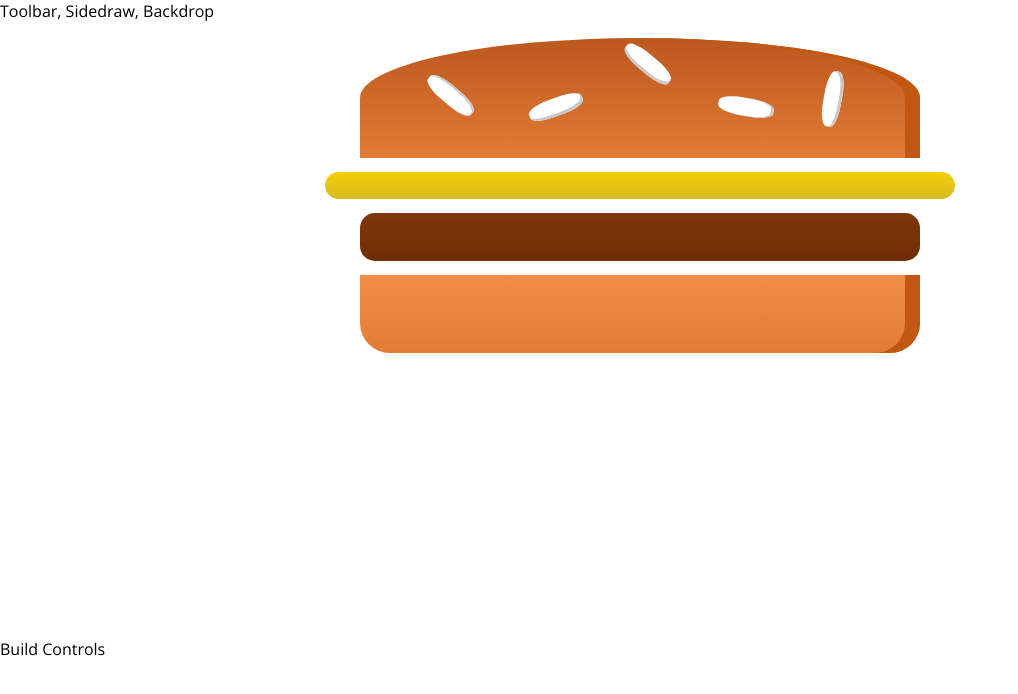
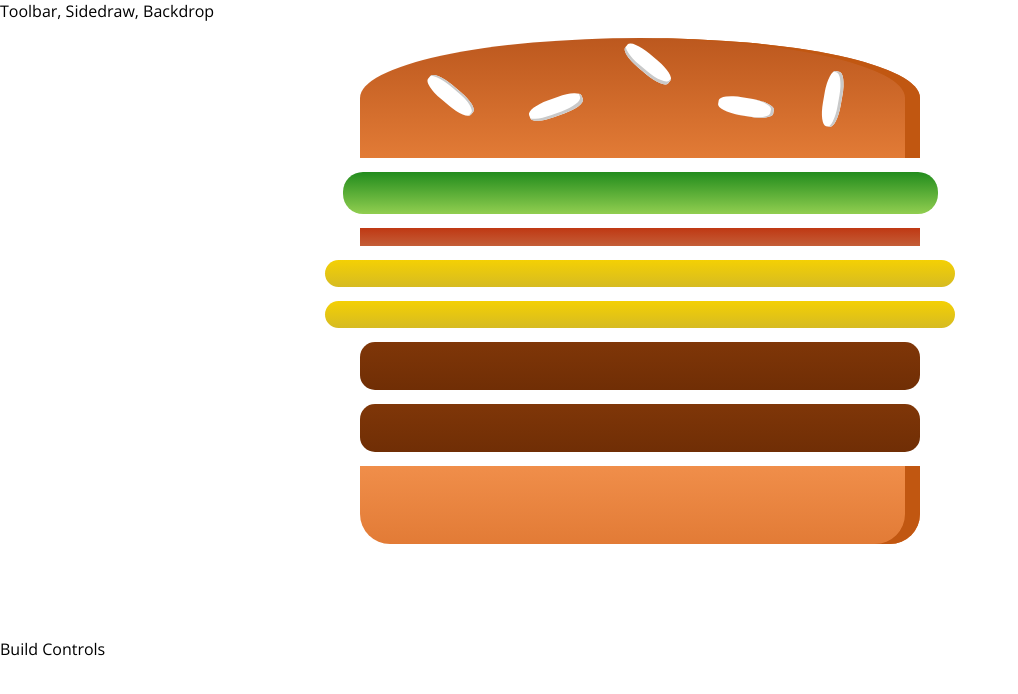
Before and after one commit to nramaker/burger_builder, a React app in the folder burgers/: page / in a window 1280 px wide. Shown: the top 694 px of the page, without its empty margins (0-1018 px from the left). Built offline with nearby package versions, Linux system fonts and the light colour scheme.

Commit message:
dynamic ingredients

```diff
--- a/burgers/src/components/Burger/Burger.js
+++ b/burgers/src/components/Burger/Burger.js
@@ -4,11 +4,21 @@
 import classes from './Burger.css';
 
 const burger = (props) => {
+    const tranformedIngredients = Object.keys(props.ingredients)
+        .map(igKey => {
+            console.log(igKey);
+            return [...Array(props.ingredients[igKey])].map((_, i) => {
+                // console.log(igKey);
+                return <BurgerIngredient key={igKey + i} type = {igKey}/>;
+
+            });
+        });
+
+    // console.log(tranformedIngredients);
     return (
         <div className={classes.Burger}>
             <BurgerIngredient type="bread-top"/>
-            <BurgerIngredient type="cheese"/>
-            <BurgerIngredient type="meat"/>
+            {tranformedIngredients}
             <BurgerIngredient type="bread-bottom"/>
         </div>
     );
--- a/burgers/src/containers/BurgerBuilder/BurgerBuilder.js
+++ b/burgers/src/containers/BurgerBuilder/BurgerBuilder.js
@@ -3,10 +3,24 @@
 import Burger from '../../components/Burger/Burger';
 
 class BurgerBuilder extends Component {
+    // constructor(props) {
+    //     super(props);
+    //     this.state = {...};
+    // }
+
+    state = {
+        ingredients : {
+            salad: 1,
+            bacon: 1,
+            cheese: 2,
+            meat: 2
+        }
+    }
+
     render() {
         return (
             <Wrapper>
-                <Burger/>
+                <Burger ingredients = {this.state.ingredients}/>
                 <div>Build Controls</div>
             </Wrapper>
         );
```
